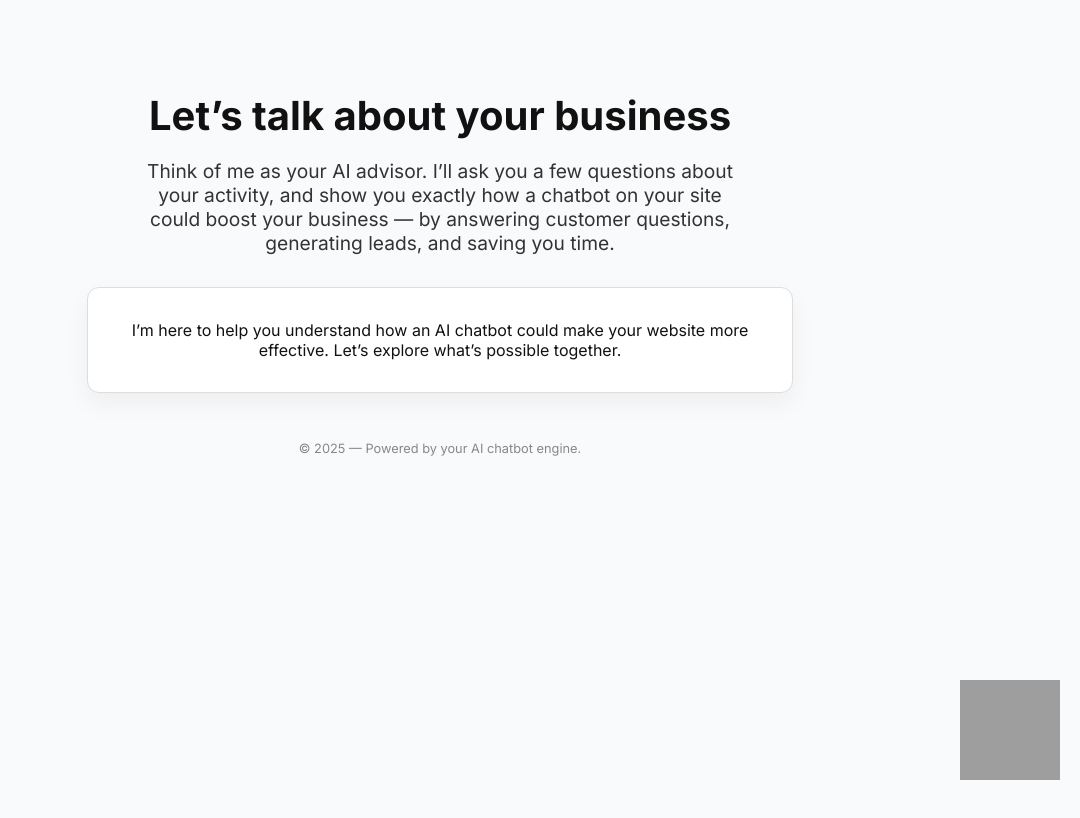
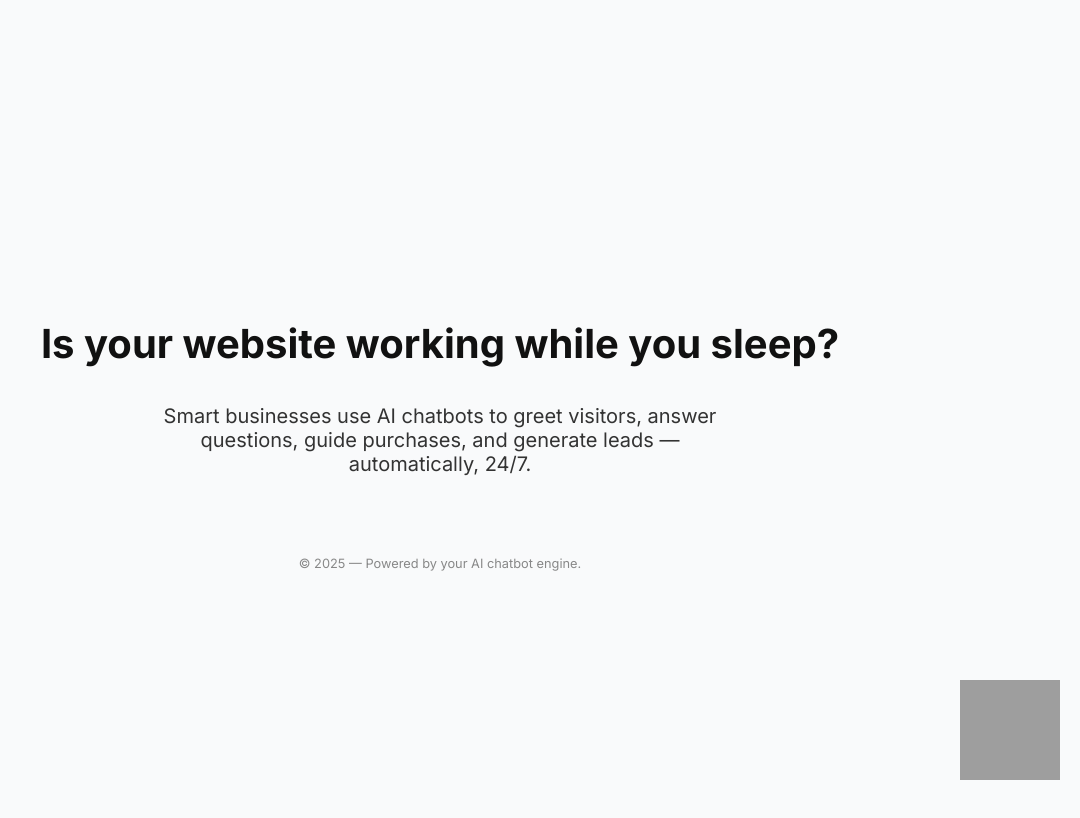
Before and after one commit to migiwara5/landing_page, a plain HTML site: page bot_convertion.html in a window 1280 px wide. Shown: the whole page, without its empty margins (200-1280 px from the left). Drawn offline with Linux system fonts and the light colour scheme; grey boxes are pictures that could not be loaded.

Commit message:
Update bot_convertion.html

```diff
--- a/bot_convertion.html
+++ b/bot_convertion.html
@@ -3,7 +3,7 @@
 <head>
   <meta charset="UTF-8" />
   <meta name="viewport" content="width=device-width, initial-scale=1.0" />
-  <title>Convince Bot</title>
+  <title>Why Add a Chatbot?</title>
   <link href="https://fonts.googleapis.com/css2?family=Inter:wght@400;700&display=swap" rel="stylesheet" />
   <style>
     body {
@@ -11,29 +11,23 @@
       margin: 0;
       background: #f9fafb;
       color: #111;
+      display: flex;
+      flex-direction: column;
+      justify-content: center;
+      align-items: center;
+      min-height: 100vh;
       text-align: center;
-      padding: 4rem 1rem 8rem;
+      padding: 2rem;
     }
     h1 {
       font-size: 2.5rem;
       margin-bottom: 1rem;
     }
     p {
-      font-size: 1.2rem;
+      font-size: 1.25rem;
+      max-width: 600px;
       margin-bottom: 2rem;
       color: #333;
-      max-width: 600px;
-      margin-left: auto;
-      margin-right: auto;
-    }
-    .box {
-      background-color: #fff;
-      border: 1px solid #ddd;
-      border-radius: 12px;
-      padding: 2rem;
-      max-width: 640px;
-      margin: 2rem auto;
-      box-shadow: 0 10px 25px rgba(0,0,0,0.05);
     }
     footer {
       margin-top: 3rem;
@@ -54,11 +48,8 @@
   </style>
 </head>
 <body>
-  <h1>Let’s talk about your business</h1>
-  <p>Think of me as your AI advisor. I’ll ask you a few questions about your activity, and show you exactly how a chatbot on your site could boost your business — by answering customer questions, generating leads, and saving you time.</p>
-  <div class="box">
-    I’m here to help you understand how an AI chatbot could make your website more effective. Let’s explore what’s possible together.
-  </div>
+  <h1>Is your website working while you sleep?</h1>
+  <p>Smart businesses use AI chatbots to greet visitors, answer questions, guide purchases, and generate leads — automatically, 24/7.</p>
   <footer>
     © 2025 — Powered by your AI chatbot engine.
   </footer>
```
